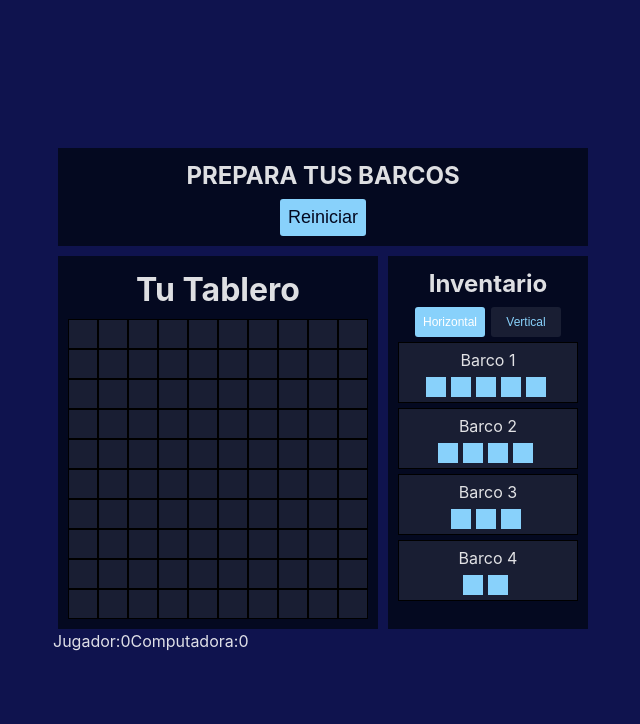
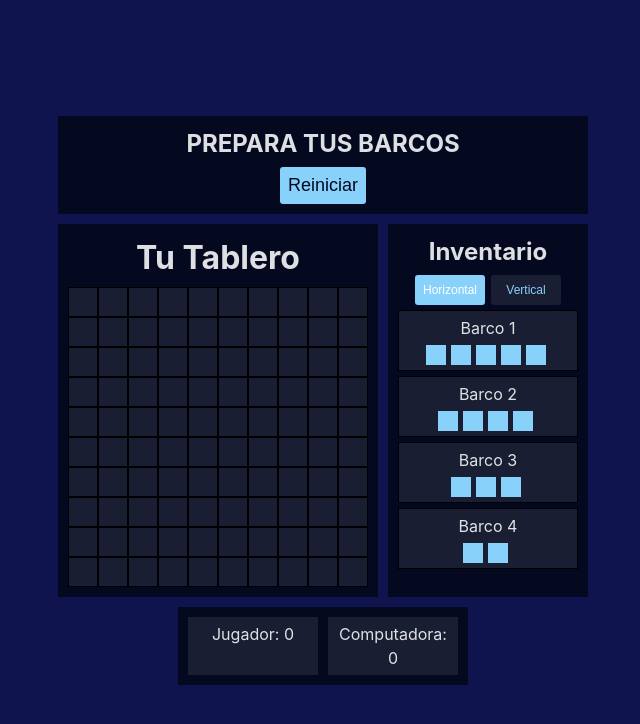
Before and after one commit to rodrigo-caceres-jaramillo/unq-ui-rodrigo-caceres-trabajo-final, a React (Vite) app: page /game in a window 1280 px wide. Shown: the top 724 px of the page, without its empty margins (317-957 px from the left). Built offline with nearby package versions, Linux system fonts and the light colour scheme.

Commit message:
Contador de victorias

```diff
--- /dev/null
+++ b/src/components/GameCounter/GameCounter.css
@@ -0,0 +1,17 @@
+.counter{
+  background-color: var(--color1);
+  padding: 5px;
+  margin: 5px;
+  width: fit-content;
+  margin: auto;
+  margin-top: 10px;
+  display: flex;
+}
+
+.counter .block {
+  background-color: var(--color2);
+  padding: 5px;
+  text-align: center;
+  margin: 5px;
+  width: 120px;
+}
--- a/src/components/GameCounter/GameCounter.jsx
+++ b/src/components/GameCounter/GameCounter.jsx
@@ -1,15 +1,14 @@
 import { useContext } from "react"
 import { GameContext } from "../../context/GameContext"
+import './GameCounter.css'
 
 const GameCounter = () => {
   const { playerWins, computerWins} = useContext(GameContext)
 
   return (
     <div className="counter">
-      <span>Jugador:</span>
-      <span>{playerWins}</span>
-      <span>Computadora:</span>
-      <span>{computerWins}</span>
+      <div className="block">Jugador: {playerWins} </div>
+      <div className="block">Computadora: {computerWins} </div>
     </div>)
 }
 
```
